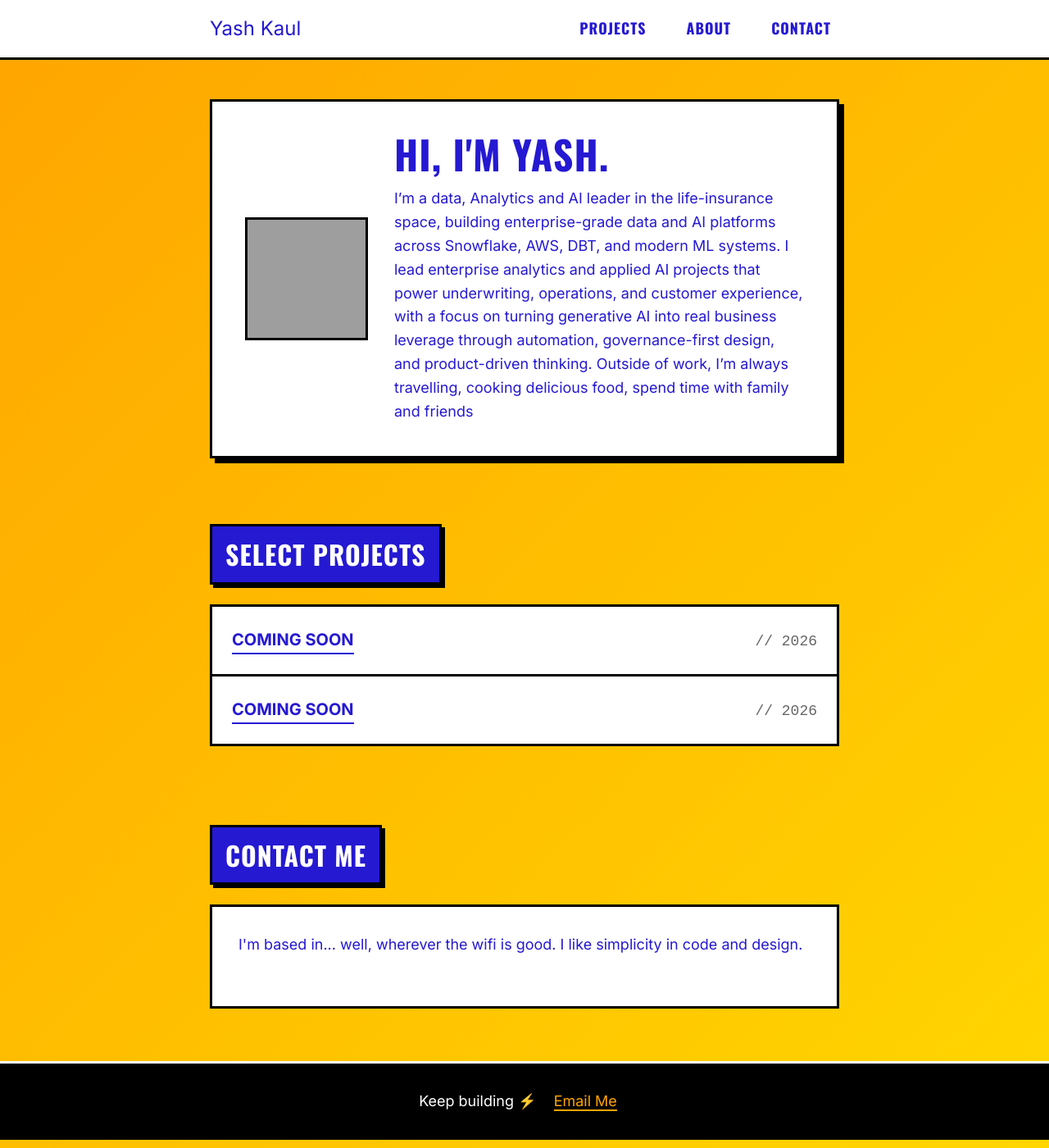
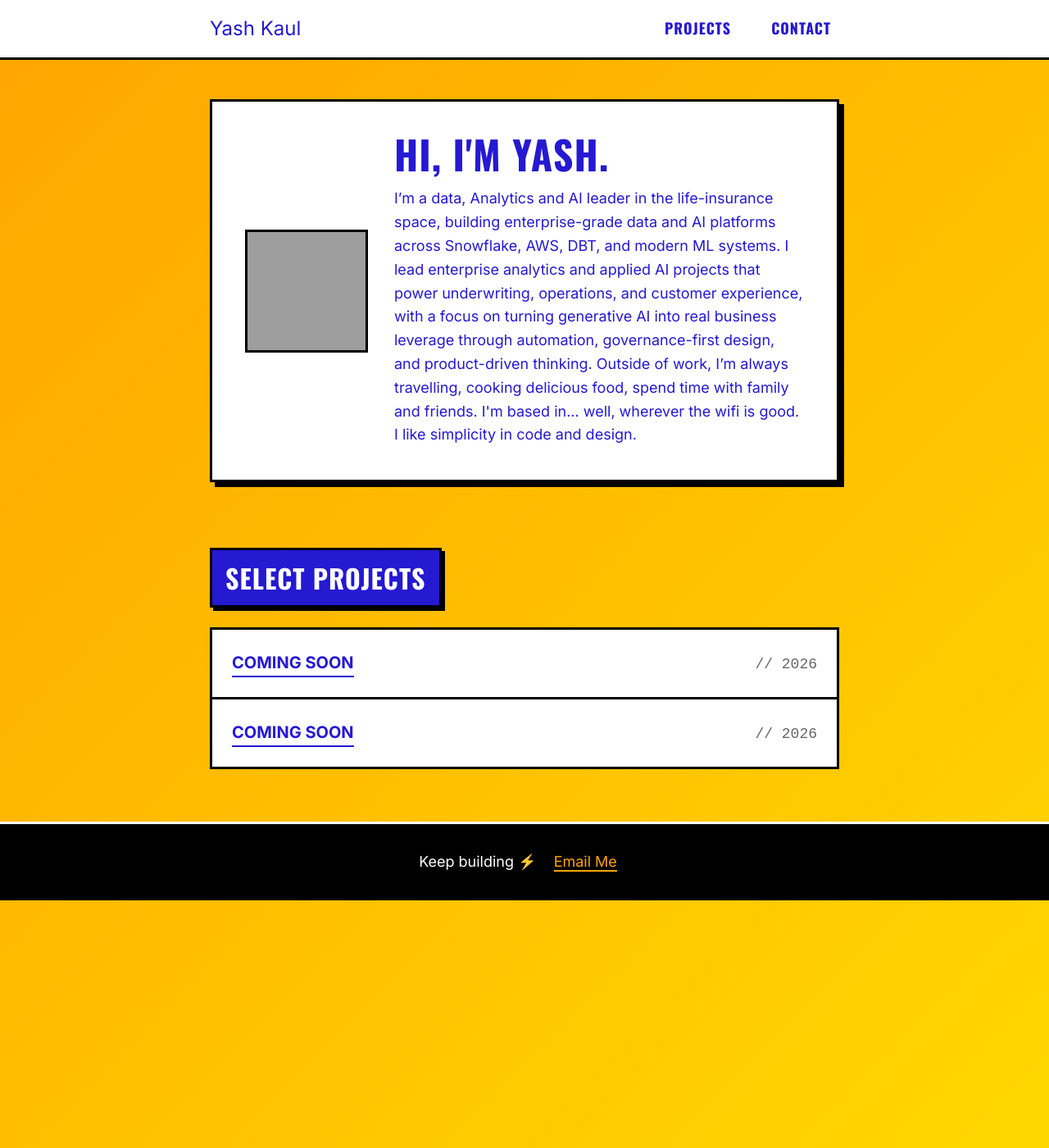
Before and after one commit to closekaul/closekaul.github.io, a Jekyll site: the page built from index.md, in a window 1280 px wide and 1400 px high. Shown: the whole window at 82% size. Built offline with Jekyll 4.4.1, drawn with Linux system fonts in a browser that asks for light colours; grey boxes are pictures that could not be loaded.

Commit message:
Refactor: Consolidate about and contact details into the hero section and streamline navigation links.

```diff
--- a/_config.yml
+++ b/_config.yml
@@ -21,7 +21,5 @@ author:
 nav_links:
   - title: Projects
     url: "#projects"
-  - title: About
-    url: "#about"
   - title: Contact
     url: "mailto:yashwardhankaul@gmail.com"
--- a/index.md
+++ b/index.md
@@ -6,7 +6,9 @@ layout: default
     <img src="https://github.com/identicons/yash.png" alt="Yash's Avatar" class="avatar">
     <div class="hero-text">
         <h1>Hi, I'm Yash.</h1>
-        <p>I’m a data, Analytics and AI leader in the life-insurance space, building enterprise-grade data and AI platforms across Snowflake, AWS, DBT, and modern ML systems. I lead enterprise analytics and applied AI projects that power underwriting, operations, and customer experience, with a focus on turning generative AI into real business leverage through automation, governance-first design, and product-driven thinking. Outside of work, I’m always travelling, cooking delicious food, spend time with family and friends</p>
+        <p>I’m a data, Analytics and AI leader in the life-insurance space, building enterprise-grade data and AI platforms across Snowflake, AWS, DBT, and modern ML systems. I lead enterprise analytics and applied AI projects that power underwriting, operations, and customer experience, with a focus on turning generative AI into real business leverage through automation, governance-first design, and product-driven thinking. Outside of work, I’m always travelling, cooking delicious food, spend time with family and friends.
+         I'm based in... well, wherever the wifi is good. I like simplicity in code and design.
+        </p>
     </div>
 </section>
 
@@ -21,13 +23,3 @@ layout: default
         {% endfor %}
     </ul>
 </div>
-
-<div id="contact" style="margin-top: 4rem;">
-    <h2 class="section-title">Contact Me</h2>
-    <div class="content-list" style="padding: 2rem;">
-        <p>
-            I'm based in... well, wherever the wifi is good. I like simplicity in code and design.
-        </p>
-        <br>
-    </div>
-</div>
```
